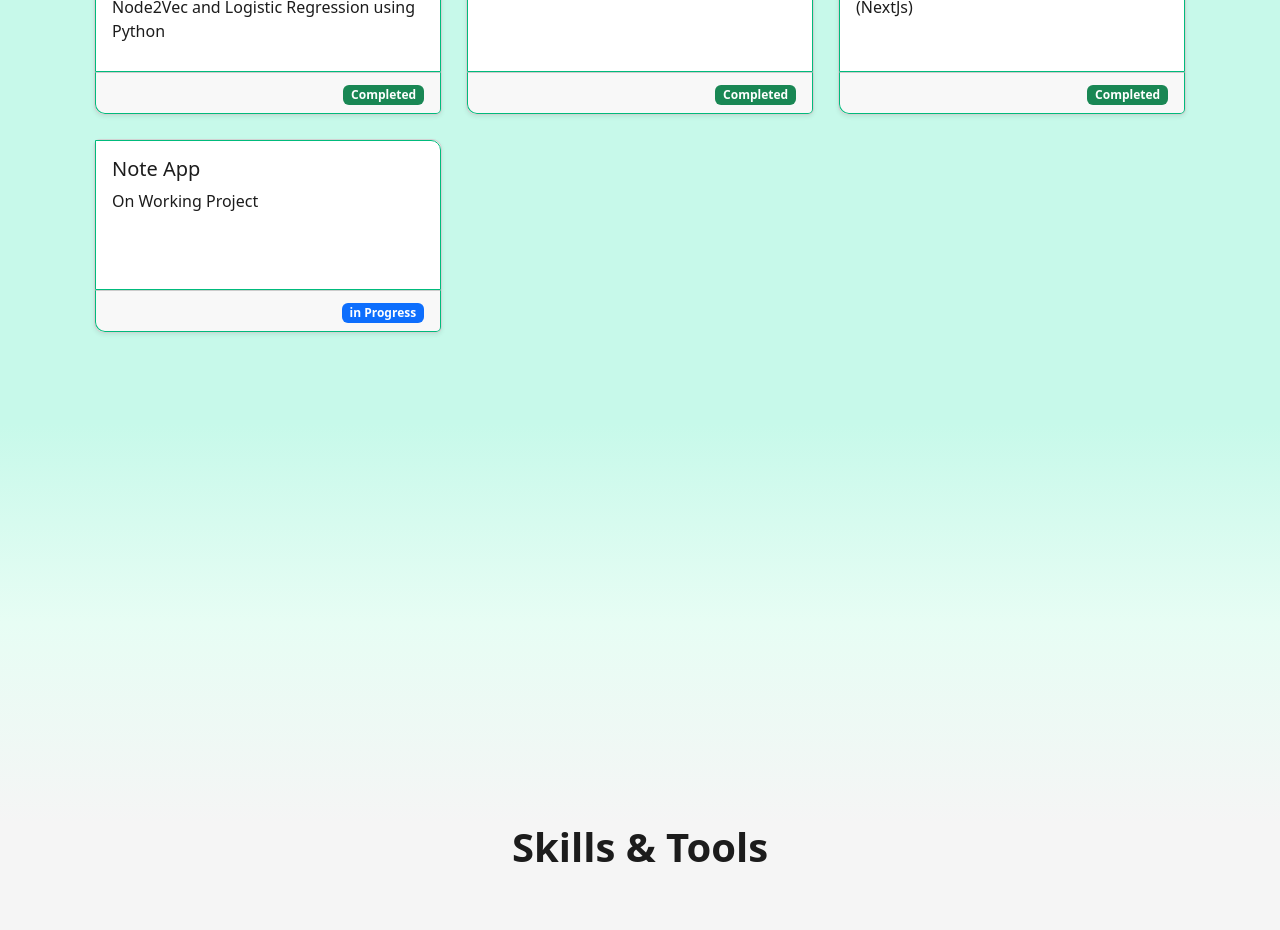
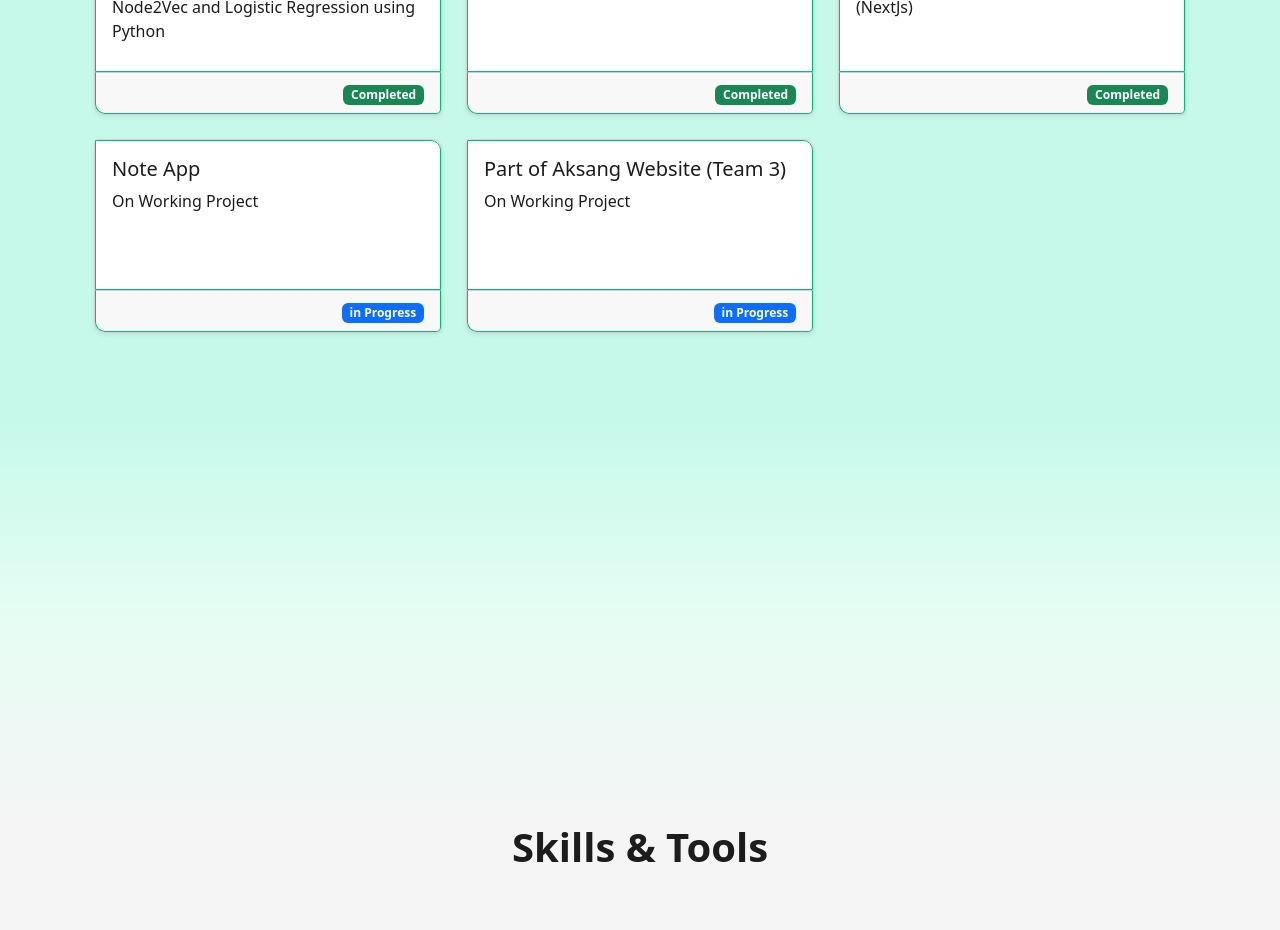
Before and after one commit to Jerannn24/my-portofolio, a Next.js app: page / in a window 1280 px wide. Shown: the part 1500-2430 px from the top of the page. Built offline with nearby package versions, Linux system fonts and the light colour scheme.

Commit message:
update ProjectList.js

```diff
--- a/src/components/ProjectList.js
+++ b/src/components/ProjectList.js
@@ -45,6 +45,12 @@ const projects = [
         status: "in Progress",
         url: "https://github.com/Jerannn24/note-app"
     },
+    {
+        title: "Part of Aksang Website (Team 3)",
+        description: "On Working Project",
+        status: "in Progress",
+        url: "https://github.com/Cikang44/aksang-sparta-3"
+    },
 ];
 
 const ProjectList = () => {
```
